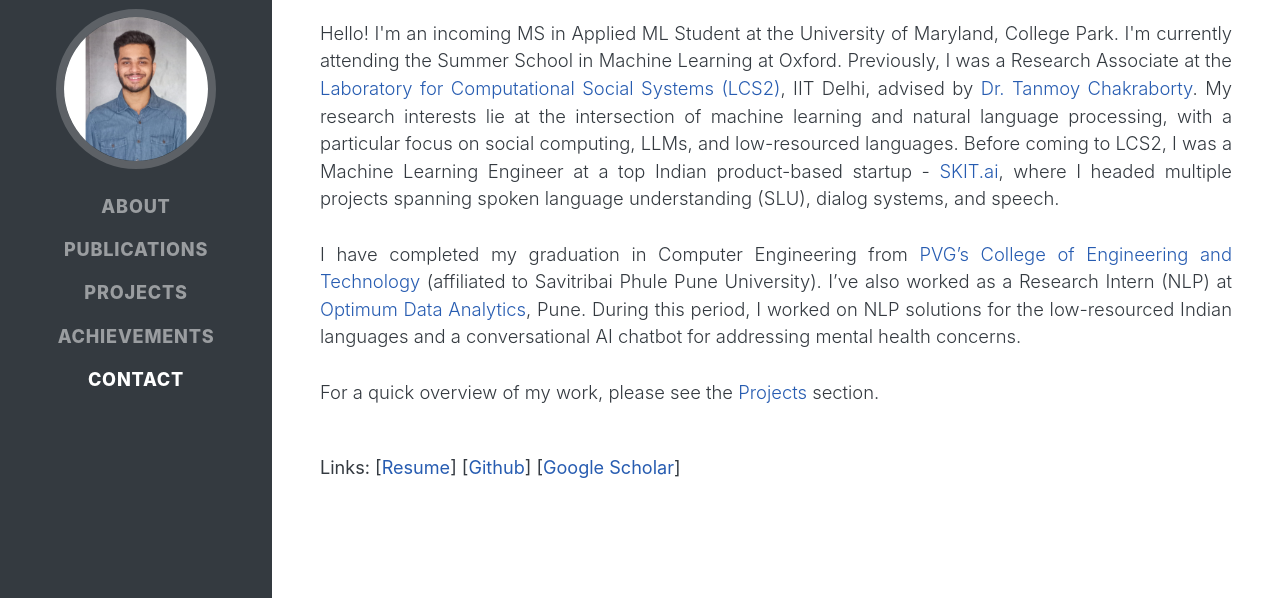
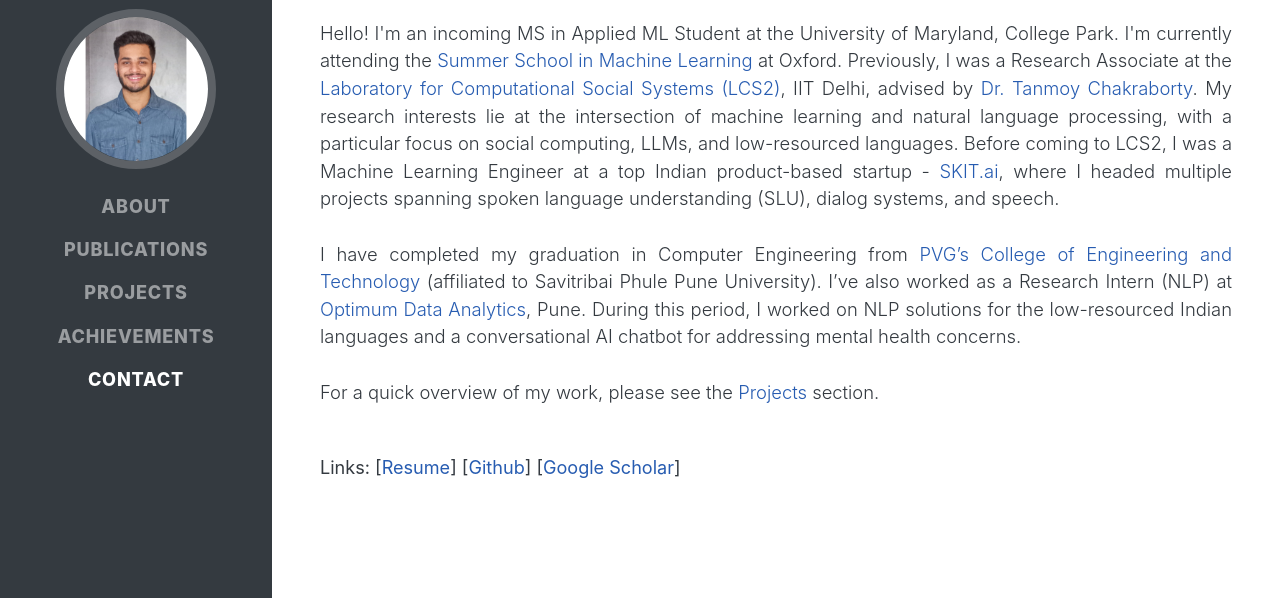
Before and after one commit to AmeyHengle/ameyhengle.github.io, a website: page index.html in a window 1280 px wide. Shown: the part 199-797 px from the top of the page. Drawn offline with nearby package versions, Linux system fonts and the light colour scheme; a web font is replaced by a local one.

Commit message:
Update index.html

```diff
--- a/index.html
+++ b/index.html
@@ -66,7 +66,7 @@
                         <br><br> For a quick overview of my work, please see the <a target="_blank" href="#projects">Projects</a> section.
 
                     </p> -->
-                    <p class="lead mb-5" align = "justify">Hello! I'm an incoming MS in Applied ML Student at the University of Maryland, College Park. I'm currently attending the Summer School in Machine Learning at Oxford. Previously, I was a Research Associate at the <a target="_blank" href="https://lcs2.in//">Laboratory for Computational Social Systems (LCS2)</a>, IIT Delhi, advised by <a target="_blank" href="https://www.tanmoychak.com/">Dr. Tanmoy Chakraborty</a>.
+                    <p class="lead mb-5" align = "justify">Hello! I'm an incoming MS in Applied ML Student at the University of Maryland, College Park. I'm currently attending the <a target="_blank" href="https://www.oxfordml.school/">Summer School in Machine Learning</a> at Oxford. Previously, I was a Research Associate at the <a target="_blank" href="https://lcs2.in//">Laboratory for Computational Social Systems (LCS2)</a>, IIT Delhi, advised by <a target="_blank" href="https://www.tanmoychak.com/">Dr. Tanmoy Chakraborty</a>.
                         My research interests lie at the intersection of machine learning and natural language processing, with a particular focus on social computing, LLMs, and low-resourced languages.
                         Before coming to LCS2, I was a Machine Learning Engineer at a top Indian product-based startup - <a target="_blank" href="https://skit.ai/">SKIT.ai</a>, where I headed multiple projects spanning spoken language understanding (SLU), dialog systems, and speech.
 
```
